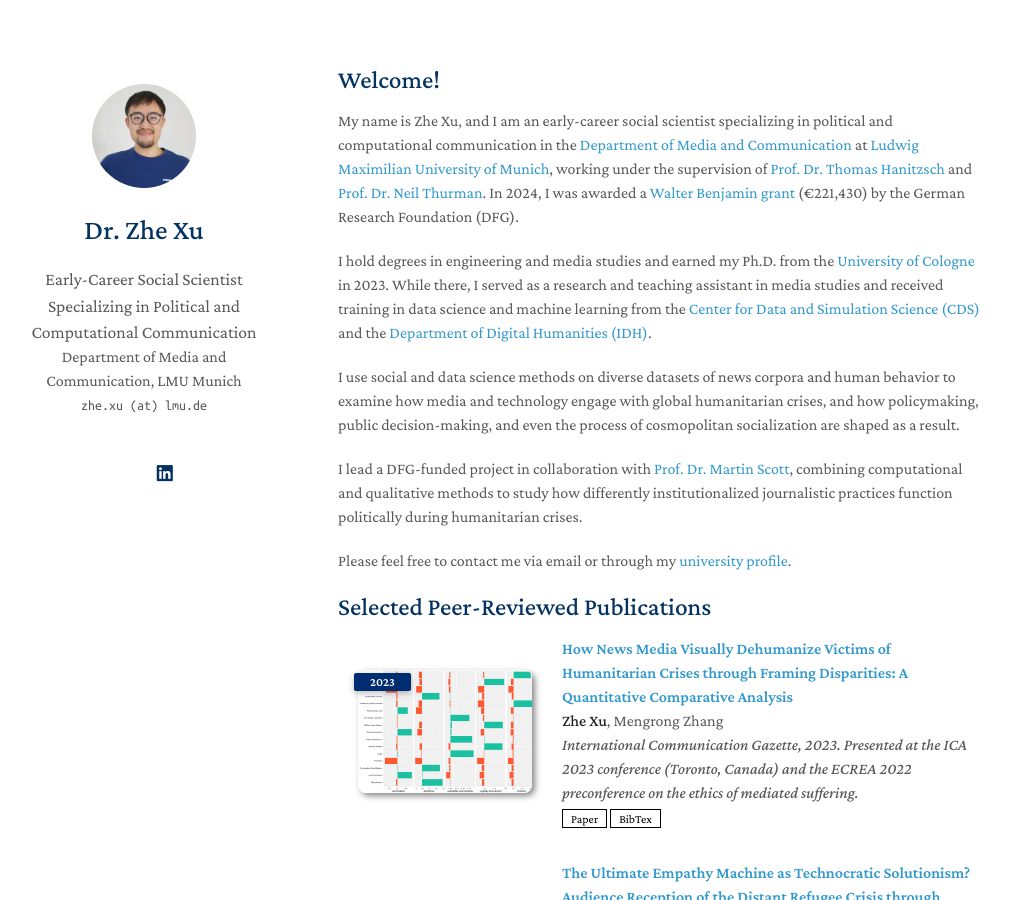
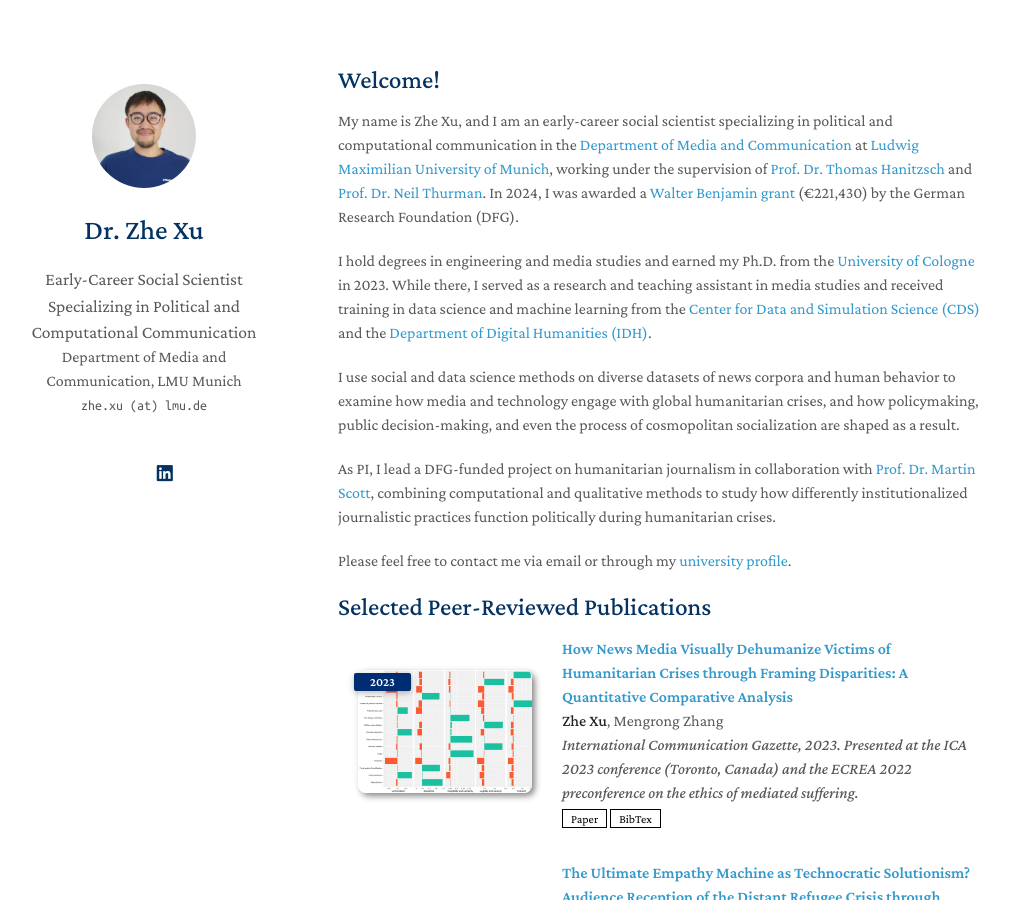
Before and after one commit to zhexuphd/home, a Jekyll site: the page built from index.md, in a window 1280 px wide and 900 px high. Shown: the whole window, without its empty margins (132-1142 px from the left). Built offline with Jekyll 4.4.1, drawn with Linux system fonts in a browser that asks for light colours; a style sheet for code colours, icons or effects is not loaded; our own code applies the rules of GitHub Pages for plain Markdown files.

Commit message:
Update index.md

```diff
--- a/index.md
+++ b/index.md
@@ -9,7 +9,7 @@
 
 I use social and data science methods on diverse datasets of news corpora and human behavior to examine how media and technology engage with global humanitarian crises, and how policymaking, public decision-making, and even the process of cosmopolitan socialization are shaped as a result.
 
-I lead a DFG-funded project in collaboration with [Prof. Dr. Martin Scott](https://research-portal.uea.ac.uk/en/persons/martin-scott), combining computational and qualitative methods to study how differently institutionalized journalistic practices function politically during humanitarian crises.
+As PI, I lead a DFG-funded project on humanitarian journalism in collaboration with [Prof. Dr. Martin Scott](https://research-portal.uea.ac.uk/en/persons/martin-scott), combining computational and qualitative methods to study how differently institutionalized journalistic practices function politically during humanitarian crises.
 
 Please feel free to contact me via email or through my [university profile](https://www.ifkw.uni-muenchen.de/organisation/personen/mitarbeiter/xu_zhe/index.html).
 
```
